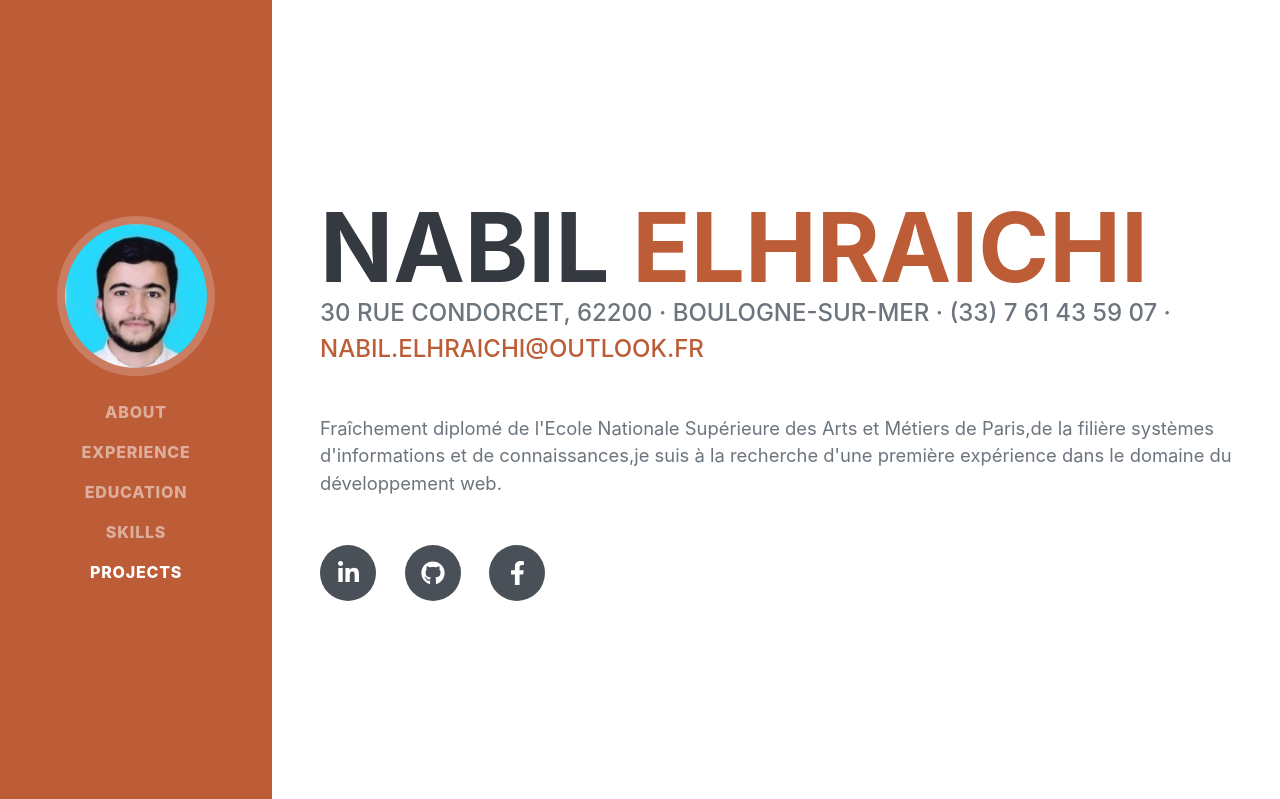
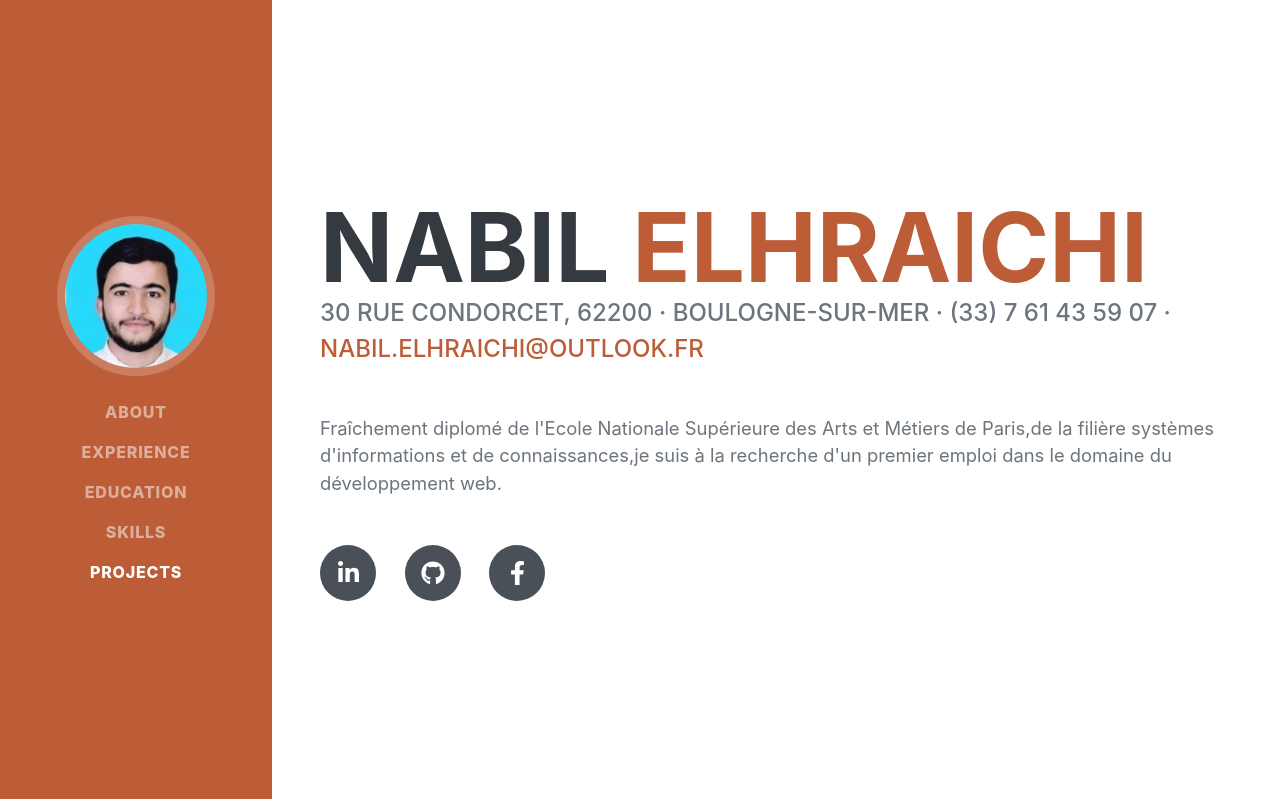
Before and after one commit to nabi-elhraichi/resume, a Django app: page / in a window 1280 px wide. Shown: the top 799 px of the page. Run offline with Django 3.2, Linux system fonts and the light colour scheme; data comes from the database, SQL or seed files in the repository; some libraries are stand-ins or nearby versions; some web fonts are replaced.

```diff
--- a/project/templates/project/index.html
+++ b/project/templates/project/index.html
@@ -48,7 +48,7 @@
                         30 rue Condorcet, 62200 · Boulogne-sur-mer · (33) 7 61 43 59 07 ·
                         <a href="mailto:nabil.elhraichi@ensam.eu">nabil.elhraichi@outlook.fr</a>
                     </div>
-                    <p class="lead mb-5">Fraîchement diplomé de l'Ecole Nationale Supérieure des Arts et Métiers de Paris,de la filière systèmes d'informations et de connaissances,je suis à la recherche d'une première expérience dans le domaine du développement web.</p>
+                    <p class="lead mb-5">Fraîchement diplomé de l'Ecole Nationale Supérieure des Arts et Métiers de Paris,de la filière systèmes d'informations et de connaissances,je suis à la recherche d'un premier emploi dans le domaine du développement web.</p>
                     <div class="social-icons">
                         <a class="social-icon" target="_blank" href="https://www.linkedin.com/in/nabil-el-hraichi-5a62901b0/"><i class="fab fa-linkedin-in"></i></a>
                         <a class="social-icon" target="_blank" href="https://github.com/nabi-elhraichi"><i class="fab fa-github"></i></a>
```
